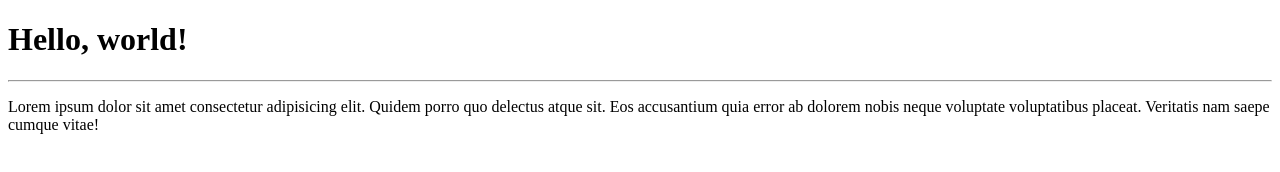
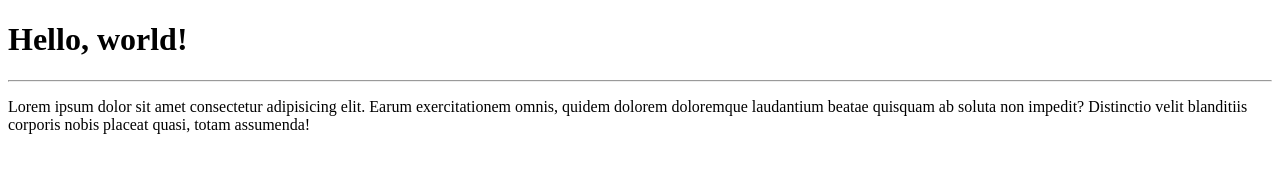
Before and after one commit to matsilvaj/Study-Repository, a plain HTML site: page example-site/index.html in a window 1280 px wide. Drawn offline with Linux system fonts and the light colour scheme.

Commit message:
I added one paragraph

```diff
--- a/example-site/index.html
+++ b/example-site/index.html
@@ -5,9 +5,13 @@
     <meta name="viewport" content="width=device-width, initial-scale=1.0">
     <title>My First Site on the Repository</title>
 </head>
+
 <body>
     <h1>Hello, world!</h1>
+
     <hr>
-    <p>Lorem ipsum dolor sit amet consectetur adipisicing elit. Quidem porro quo delectus atque sit. Eos accusantium quia error ab dolorem nobis neque voluptate voluptatibus placeat. Veritatis nam saepe cumque vitae!</p>
+
+    <P>Lorem ipsum dolor sit amet consectetur adipisicing elit. Earum exercitationem omnis, quidem dolorem doloremque laudantium beatae quisquam ab soluta non impedit? Distinctio velit blanditiis corporis nobis placeat quasi, totam assumenda!</P>
+
 </body>
 </html>
```
